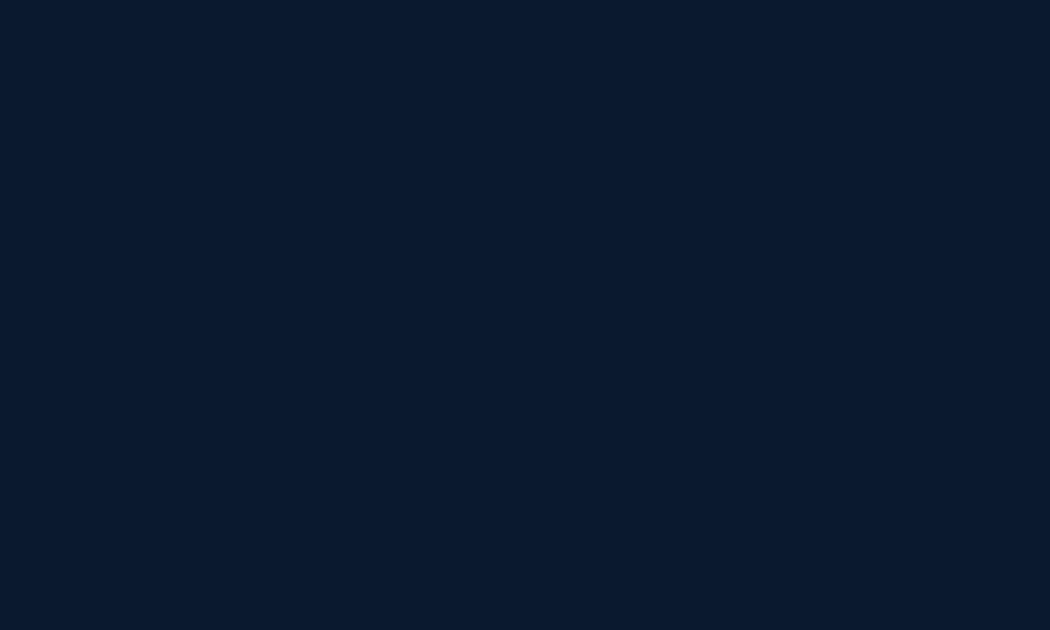
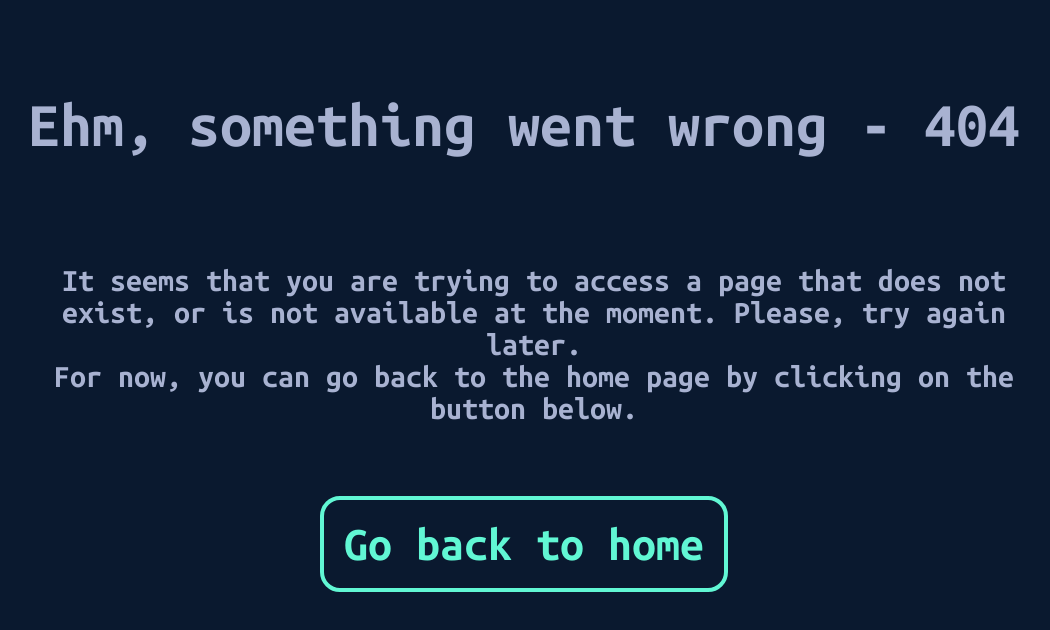
Before and after one commit to MatteoPossamai/portfolio, a React (Create React App) app: page /project/1 in a window 1280 px wide. Before the commit this address had no page. Shown: the top 630 px of the page, without its empty margins (116-1166 px from the left). Built offline with nearby package versions, Linux system fonts and the light colour scheme.

Commit message:
added the routes for the project and the 404 page to handle unexisting path in url. In the page there is nothing to show for now. We will see what to put later on and in what way. The contact part is now completed and set up, and everyone can now contact me via that form in the bottom of the page.

```diff
--- a/src/App.tsx
+++ b/src/App.tsx
@@ -4,12 +4,14 @@ import './styles/App.css';
 
 // created components
 import HomePage from './components/homepage';
+import SingleProject from './components/singleProject';
 
 function App() {
   return (
     <Router>
       <Routes>
         <Route path="/" element={<HomePage />} />
+        <Route path="/project/:id" element={<SingleProject />} />
       </Routes>
     </Router>
   );
--- /dev/null
+++ b/src/components/404.tsx
@@ -0,0 +1,21 @@
+function FourOFour() {
+  return (
+    <div className="code404">
+        <h1>Ehm, something went wrong - 404</h1>
+        <br />
+        <p>It seems that you are trying to access a page that does not exist,
+            or is not available at the moment. Please, try again later.
+
+            <br />
+
+            For now, you can go back to the home page by clicking on the button below.
+        </p>
+        <br />
+        <br />
+
+        <a href="/" className="backhome">Go back to home</a>
+    </div>
+    );
+}
+
+export default FourOFour;
--- a/src/components/contact.tsx
+++ b/src/components/contact.tsx
@@ -3,22 +3,15 @@ import emailjs from 'emailjs-com';
 
 function Contact(){
     const [name, setName] = useState('');
-    const [email, setEmail] = useState('');
-    const [object, setObject] = useState('');
     const [message, setMessage] = useState('');
 
     function sendEmail(e:any) {
         e.preventDefault();
-        console.log(typeof e)
+        alert('Message sent, we will get back to you shortly');
+        setName('');
+        setMessage('');
 
         emailjs.sendForm('service_hjxkwbs', 'template_857cuv2', e.target, 'CaQprh6guD2WDQioy')
-          .then((result) => {
-              console.log(result.text);
-          }, (error) => {
-              console.log(error.text);
-          });
-
-          e.target.reset();
       }
 
     return (
@@ -39,10 +32,8 @@ function Contact(){
                 </p>
             </div>
             <form className="contact-form" onSubmit={sendEmail}>
-                    <input value={name} onChange={(e) =>{setName(e.target.value)}} className="email-form" spellCheck="false" type="text" placeholder="Name" />
-                    <input value={email} onChange={(e) =>{setEmail(e.target.value)}} className="email-form" spellCheck="false" type="email" placeholder="Email" />
-                    <input value={object} onChange={(e) =>{setObject(e.target.value)}} className="email-form" spellCheck="false" type="text" placeholder="Object" />
-                    <textarea value={message} onChange={(e) =>{setMessage(e.target.value)}} className="message-form" spellCheck="false" placeholder="Message" />
+                    <input value={name} onChange={(e) =>{setName(e.target.value)}} className="email-form" spellCheck="false" type="text" placeholder="Your name or email..." name='sender' />
+                    <textarea value={message} onChange={(e) =>{setMessage(e.target.value)}} className="message-form" spellCheck="false" placeholder="Message" name="message" />
                     <button className="submitButton" type="submit">Send</button>
                 </form>
         </section>
--- a/src/components/projects.tsx
+++ b/src/components/projects.tsx
@@ -1,23 +1,35 @@
+import { useNavigate } from 'react-router-dom';
+
 function Projects(){
+    let navigate = useNavigate();
     return (
         <div className="job-exp-div" id="projects">
             <h1 className="tit"><b className="number_heading">03.</b> Projects</h1>
             <hr className="header-line"/>
             <h3>Here are some of my best projects. Check them out</h3>
             <section className="project-section">
-                <article onClick={()=> {window.location.href = "https://mad4feltre.netlify.app/"}} className="project" id="mad4">
+                <article onClick={(e)=> {
+                    e.preventDefault();
+                    navigate('/project/mad4science');
+                    }} className="project" id="mad4">
                     <h2><b className="number_heading">Mad4 Science</b></h2>
                     <svg xmlns="http://www.w3.org/2000/svg" width="110" height="110" fill="#61f7d4" className="bi bi-cloud" viewBox="0 0 16 16"> <path d="M4.406 3.342A5.53 5.53 0 0 1 8 2c2.69 0 4.923 2 5.166 4.579C14.758 6.804 16 8.137 16 9.773 16 11.569 14.502 13 12.687 13H3.781C1.708 13 0 11.366 0 9.318c0-1.763 1.266-3.223 2.942-3.593.143-.863.698-1.723 1.464-2.383zm.653.757c-.757.653-1.153 1.44-1.153 2.056v.448l-.445.049C2.064 6.805 1 7.952 1 9.318 1 10.785 2.23 12 3.781 12h8.906C13.98 12 15 10.988 15 9.773c0-1.216-1.02-2.228-2.313-2.228h-.5v-.5C12.188 4.825 10.328 3 8 3a4.53 4.53 0 0 0-2.941 1.1z" fill="#61f7d4"></path> </svg>
                     <p>Pollution's level tracker ( Fullstack application )</p>
                 </article>
 
-                <article onClick={()=> {window.location.href = "https://github.com/MatteoPossamai/moondev.env"}} className="project" id="mad4">
+                <article onClick={(e)=> {
+                    e.preventDefault();
+                    navigate('/project/moondev');
+                }} className="project" id="mad4">
                     <h2><b className="number_heading">moondev.env</b></h2>
                     <svg xmlns="http://www.w3.org/2000/svg" width="110" height="110" fill="currentColor" className="bi bi-moon" viewBox="0 0 16 16"> <path d="M6 .278a.768.768 0 0 1 .08.858 7.208 7.208 0 0 0-.878 3.46c0 4.021 3.278 7.277 7.318 7.277.527 0 1.04-.055 1.533-.16a.787.787 0 0 1 .81.316.733.733 0 0 1-.031.893A8.349 8.349 0 0 1 8.344 16C3.734 16 0 12.286 0 7.71 0 4.266 2.114 1.312 5.124.06A.752.752 0 0 1 6 .278zM4.858 1.311A7.269 7.269 0 0 0 1.025 7.71c0 4.02 3.279 7.276 7.319 7.276a7.316 7.316 0 0 0 5.205-2.162c-.337.042-.68.063-1.029.063-4.61 0-8.343-3.714-8.343-8.29 0-1.167.242-2.278.681-3.286z" fill="#61f7d4"></path> </svg>
                     <p>Collaborative online enviroment for developers ( Fullstack application )</p>
                 </article>
 
-                <article onClick={()=> {window.location.href = "https://github.com/MatteoPossamai/Referendum"}} className="project" id="mad4">
+                <article onClick={(e)=> {
+                    e.preventDefault();
+                    navigate('/project/referendum');
+                }} className="project" id="mad4">
                     <h2><b className="number_heading">Referendum</b></h2>
                     <svg xmlns="http://www.w3.org/2000/svg" width="110" height="110" fill="currentColor" className="bi bi-box" viewBox="0 0 16 16"> <path d="M8.186 1.113a.5.5 0 0 0-.372 0L1.846 3.5 8 5.961 14.154 3.5 8.186 1.113zM15 4.239l-6.5 2.6v7.922l6.5-2.6V4.24zM7.5 14.762V6.838L1 4.239v7.923l6.5 2.6zM7.443.184a1.5 1.5 0 0 1 1.114 0l7.129 2.852A.5.5 0 0 1 16 3.5v8.662a1 1 0 0 1-.629.928l-7.185 2.874a.5.5 0 0 1-.372 0L.63 13.09a1 1 0 0 1-.63-.928V3.5a.5.5 0 0 1 .314-.464L7.443.184z" fill="#61f7d4"></path> </svg>
                     <p>Simple social for voting and asking question with only tow possible answers</p>
--- /dev/null
+++ b/src/components/singleProject.tsx
@@ -0,0 +1,20 @@
+import {useParams} from 'react-router-dom';
+import FourOFour from './404';
+
+
+function SingleProject(){
+    const validIds = ['mad4science', 'moondev', 'referendum', 'portfolio'];
+
+    const id = useParams<{id:string}>();
+    const valor:any = id.id;
+    if (!validIds.includes(valor)){
+        return (<FourOFour />)
+    }
+    return (
+        <div className='code404'>
+            <h1>{valor}</h1>
+        </div>
+    )
+}
+
+export default SingleProject;
--- a/src/styles/App.css
+++ b/src/styles/App.css
@@ -526,12 +526,14 @@
   padding: 2px;
   border-radius: 5px;
   transition: 0.3s;
+  background-color: #0a192f;
 }
 
 .message-form:focus{
   outline: none;
   border: 6px solid #61f7d4;
   transform: scale(1.1);
+  background-color: #0a192f;
 }
 
 .submitButton{
@@ -553,3 +555,31 @@
   transition: .3s;
 }
 /* End of contact code */
+
+/* 404 code */
+
+.code404{
+  padding: 50px;
+  margin: auto;
+  text-align: center;
+  width: 80%;
+  color:#a8b2d1;
+  font-size: 2em;
+}
+
+.backhome{
+  color: #61f7d4;
+  font-size: 1.5em;
+  transition: .3s;
+  text-decoration: none;
+  border: #61f7d4 solid 4px;
+  padding: 20px;
+  border-radius: 20px;
+}
+
+.backhome:hover{
+  color: #0a192f;
+  background-color: #61f7d4;
+  transition: .3s;
+}
+/* End of 404 code */
```
